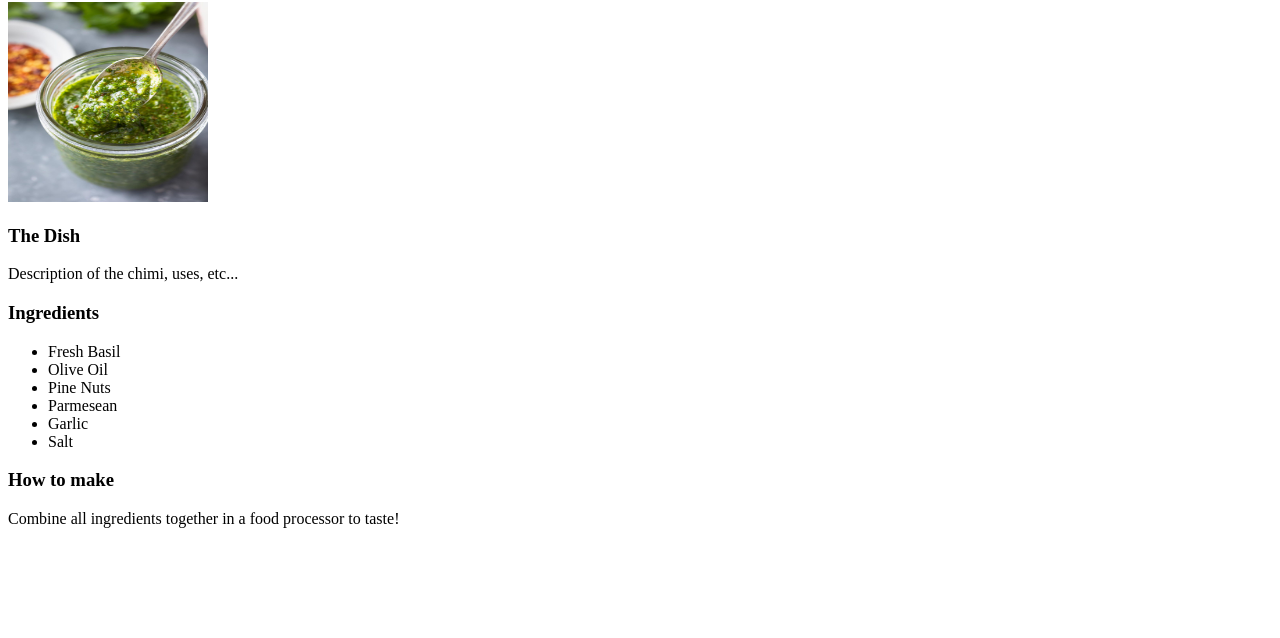
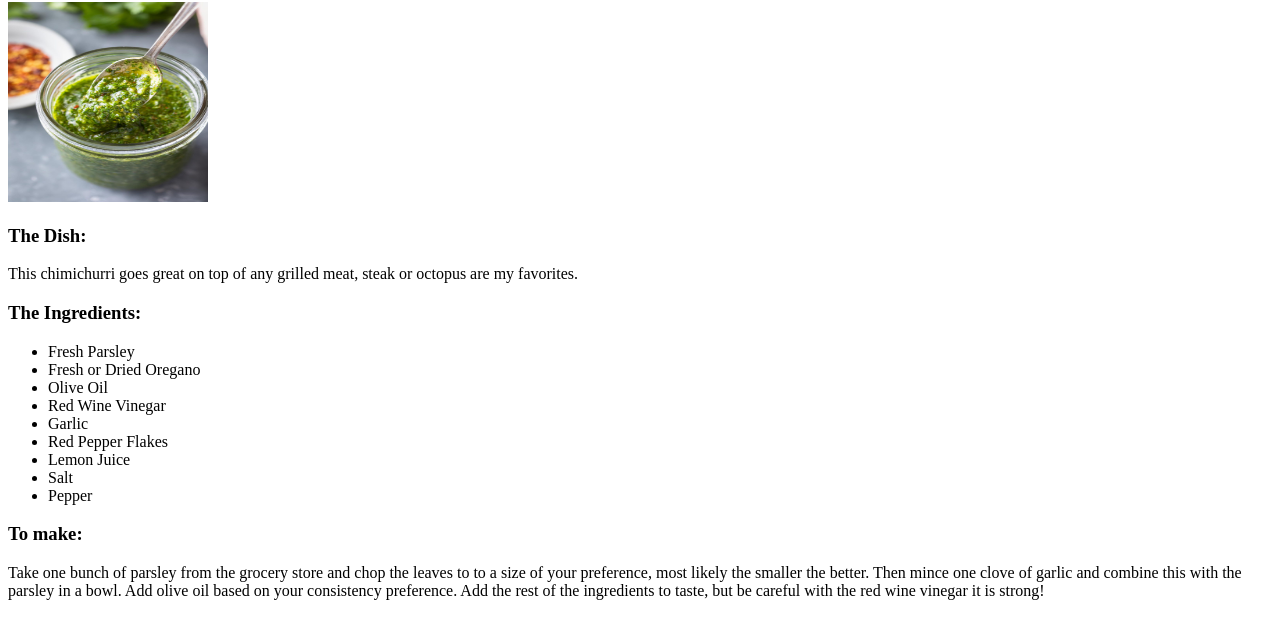
Before and after one commit to jdarby3/the-sauce-site, a plain HTML site: page recipes/chimi.html in a window 1280 px wide. Shown: the part 104-742 px from the top of the page. Drawn offline with Linux system fonts and the light colour scheme.

Commit message:
Completed first draft of chimi recipie
Finished the description and how to sections

```diff
--- a/recipes/chimi.html
+++ b/recipes/chimi.html
@@ -8,18 +8,28 @@
         <a href="../index.html">All Recipies</a>
         <h1>Argentine Chimmichurri</h1>
             <img src="../img/chimi.jpg" height="200" width="200">
-            <h3>The Dish</h3>
-                <p>Description of the chimi, uses, etc...</p>
-            <h3>Ingredients</h3>
+            <h3>The Dish:</h3>
+                <p>
+                    This chimichurri goes great on top of any grilled meat, steak or octopus are my favorites.
+                </p>
+            <h3>The Ingredients:</h3>
                 <ul>
-                    <li>Fresh Basil</li>
+                    <li>Fresh Parsley</li>
+                    <li>Fresh or Dried Oregano</li>
                     <li>Olive Oil</li>
-                    <li>Pine Nuts</li>
-                    <li>Parmesean</li>
+                    <li>Red Wine Vinegar</li>
                     <li>Garlic</li>
+                    <li>Red Pepper Flakes</li>
+                    <li>Lemon Juice</li>
                     <li>Salt</li>
+                    <li>Pepper</li>
                 </ul>
-            <h3>How to make</h3>
-                <p>Combine all ingredients together in a food processor to taste!</p>
+            <h3>To make:</h3>
+                <p>
+                    Take one bunch of parsley from the grocery store and chop the leaves to to a size of your preference, most likely the smaller the better.
+                    Then mince one clove of garlic and combine this with the parsley in a bowl.
+                    Add olive oil based on your consistency preference.
+                    Add the rest of the ingredients to taste, but be careful with the red wine vinegar it is strong!
+                </p>
     </body>
 </html>
```
